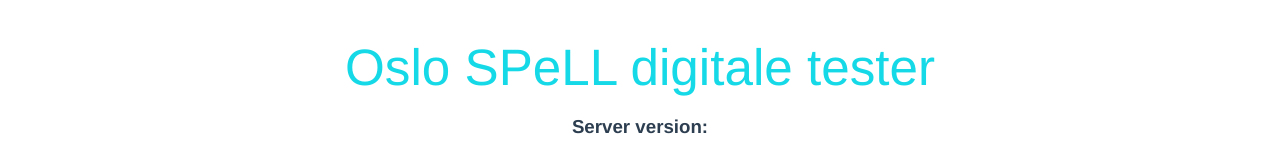
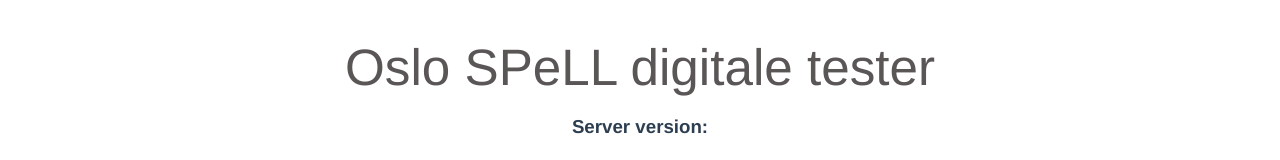
Before and after one commit to Anders-Lunde/WebApp2, a Vue app: page /#/ in a window 1280 px wide. Shown: the top 160 px of the page. Built offline with nearby package versions, Linux system fonts and the light colour scheme; no server answers.

Commit message:
testing push to release/testing 2

```diff
--- a/src/views/Home.vue
+++ b/src/views/Home.vue
@@ -86,7 +86,7 @@ export default Vue.extend({
   text-align: center;
   margin: 3%;
   margin-bottom: 1%;
-  color: rgb(21, 217, 231);
+  color: #5a5656;
 }
 
 .logo {
```
